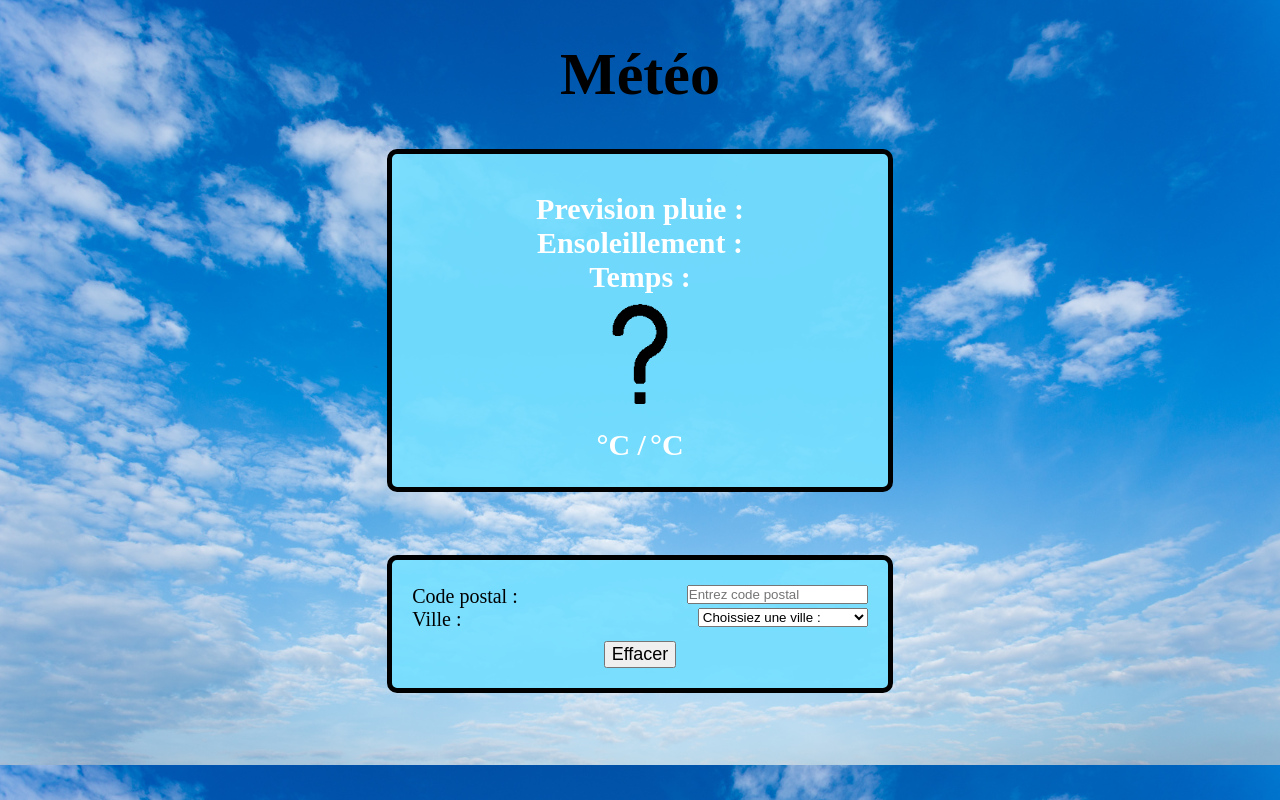
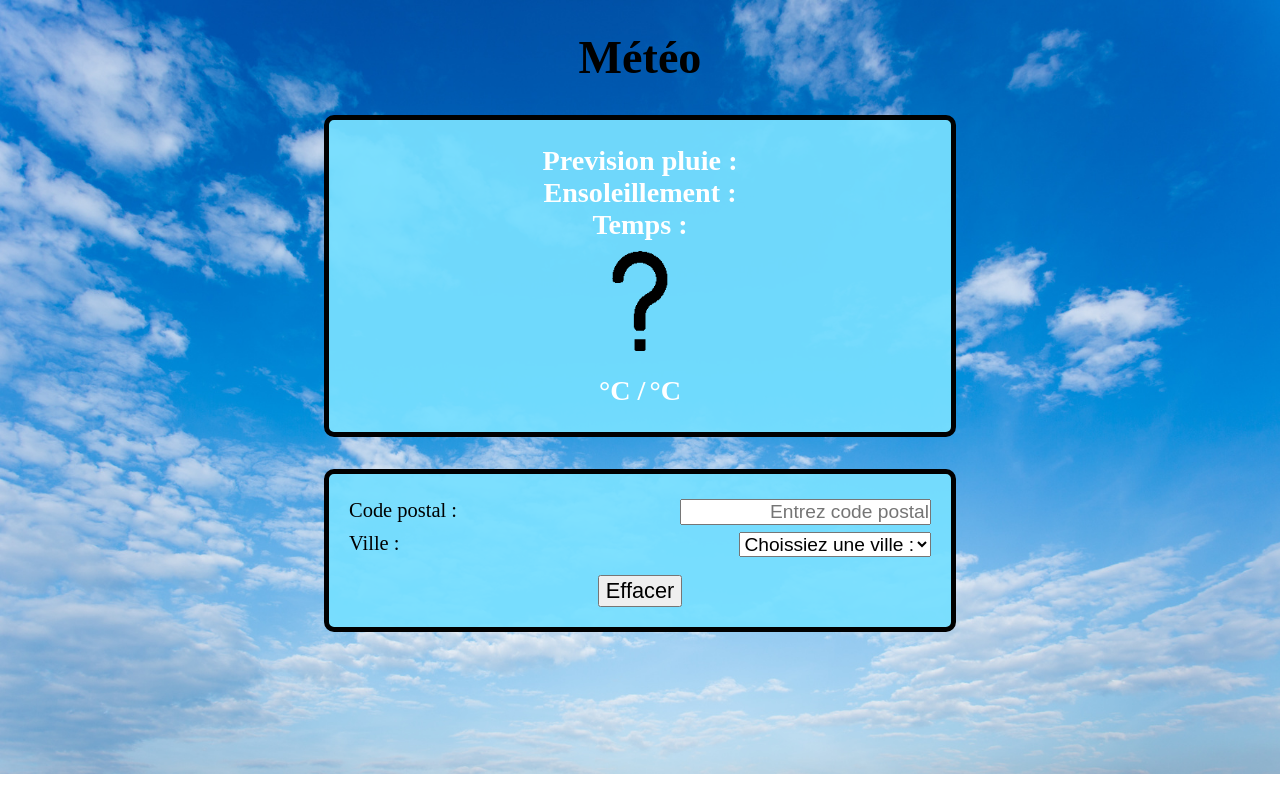
Before and after one commit to LouisPiel/TD2_Forecast_IW, a plain HTML site: page index.html in a window 1280 px wide. Drawn offline with Linux system fonts and the light colour scheme.

Commit message:
Modifications esthétiques

```diff
--- a/Script/script.js
+++ b/Script/script.js
@@ -5,8 +5,8 @@
  */
 let cpChamp = document.getElementById("codePostalForm");
 document.body.style.backgroundImage = "url('Images/ciel_bleu.jpg')";
-document.body.style.backgroundSize="cover";
-document.body.style.backgroundPosition="center center";
+document.body.style.backgroundRepeat = "no-repeat";
+document.body.style.backgroundSize = "cover";
 
 document.getElementById("codePostalForm").onchange = function () { affichage() };
 //let ens = 60;
--- a/Stylesheet/style.css
+++ b/Stylesheet/style.css
@@ -1,17 +1,25 @@
+html {
+    -webkit-background-size: cover;
+    -moz-background-size: cover;
+    -o-background-size: cover;
+    background-size: cover;
+}
+
 h1,
 .bouton {
     text-align: center;
 }
 
 h1 {
-    font-size: 60px;
+    font-size: 3.6vw;
 }
 
 h2 {
     color: white;
     text-shadow: 2px 2px #000000;
-    font-size: 45px;
+    font-size: 2.4vw;
     text-align: center;
+    margin-bottom: 2%;
 }
 
 .boiteResultats {
@@ -22,8 +30,11 @@ h2 {
 input,
 select {
     float: right;
+    text-align: right;
     padding: 0%;
-    min-width: 170px;
+    width: fit-content;
+    font-size: 1.5vw;
+    height: fit-content;
 }
 
 .elementForm {
@@ -37,7 +48,7 @@ p {
 
 #affichageMeteo p {
     color: white;
-    font-size: 30px;
+    font-size: 2.2vw;
     font-weight: bolder;
     display: inline;
     text-align: center;
@@ -49,18 +60,18 @@ p {
     padding-bottom: 25px;
     border: black solid 5px;
     border-radius: 10px;
-    margin-left: 30%;
-    margin-right: 30%;
+    margin-left: 25%;
+    margin-right: 25%;
 }
 
 #boiteEntrees {
     border-radius: 10px;
     border: black solid 5px;
     padding: 25px 20px 20px 20px;
-    margin-left: 30%;
-    margin-right: 30%;
-    margin-top: 5%;
-    margin-bottom: 5%;
+    margin-left: 25%;
+    margin-right: 25%;
+    margin-top: 2.5%;
+    margin-bottom: 2.5%;
 }
 
 #boiteEntrees,
@@ -74,8 +85,9 @@ p {
 
 .entree {
     color: black;
-    font-size: 20px;
+    font-size: 1.6vw;
     font-weight: normal;
+    margin-bottom: 10px;
 }
 
 form {
@@ -85,7 +97,7 @@ form {
 
 button {
     color: black;
-    font-size: 18px;
+    font-size: 1.7vw;
     margin-top: 10px;
     margin-left: 15px;
     margin-right: 15px;
```
